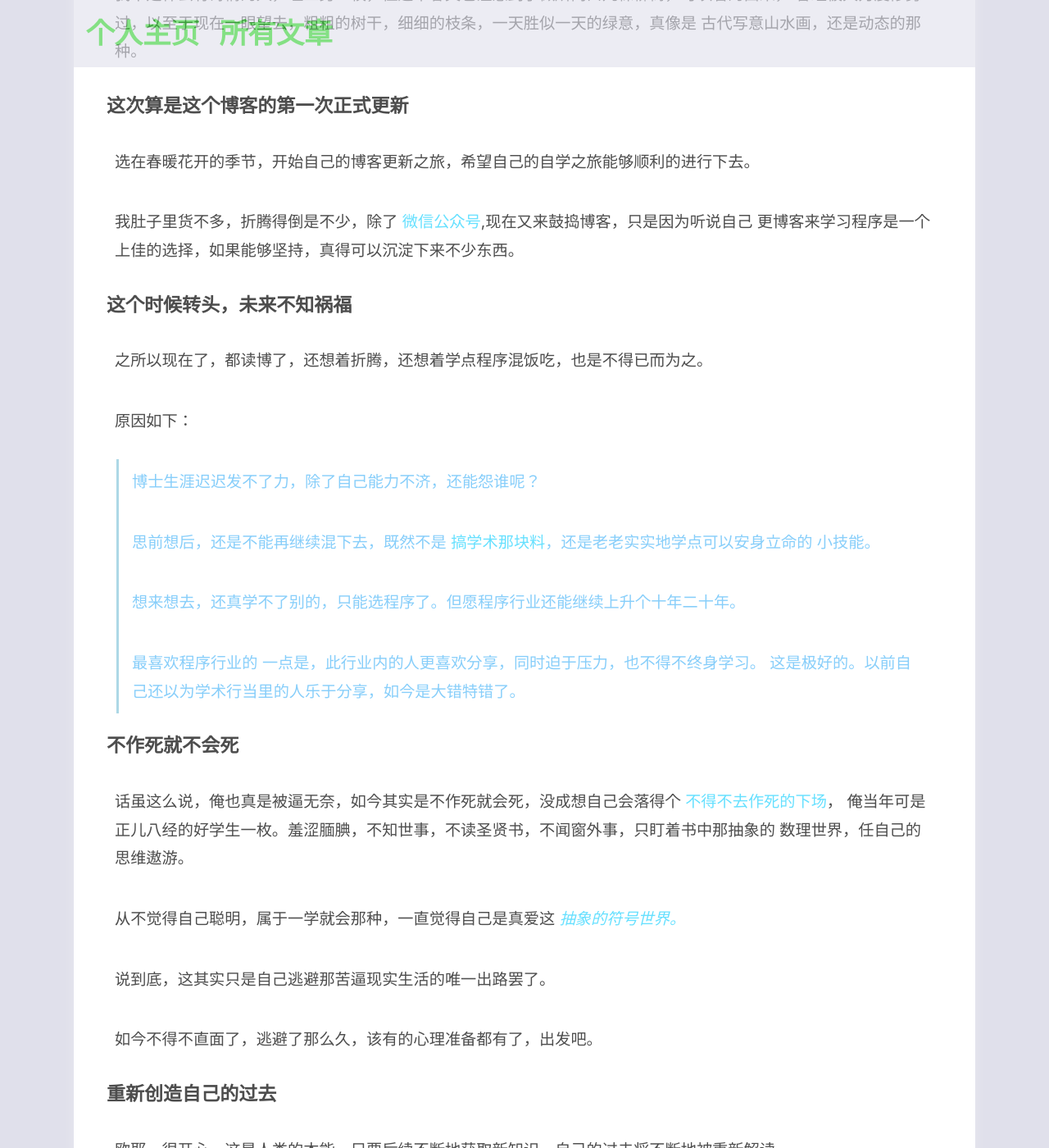
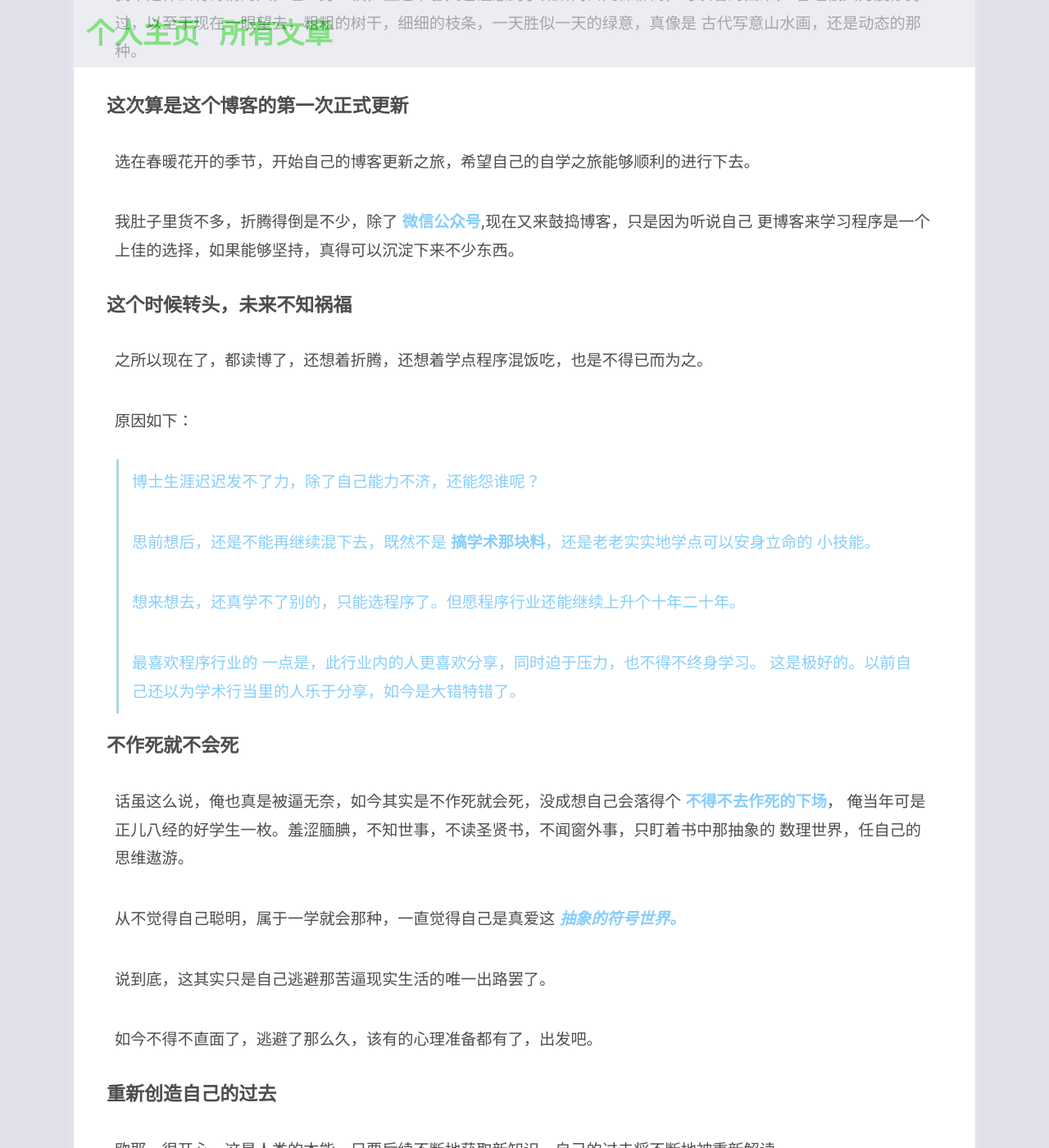
Before and after one commit to xxleyi/xxleyi.github.io, a Jekyll site: the page built from _posts/2016-03-25-春天真得来了.md, in a window 1280 px wide and 1400 px high, scrolled down 349 px. Shown: the whole window at 82% size. Built offline with Jekyll 4.4.1, drawn with Linux system fonts in a browser that asks for light colours.

Commit message:
upate a old blog.

```diff
--- a/css/post.css
+++ b/css/post.css
@@ -64,8 +64,8 @@ p{
 }
 
 em, strong{
-  font-weight: lighter;
-  color: #66e0ff;
+  font-weight: bolder;
+  color: lightskyblue;
 }
 
 nav{
```
